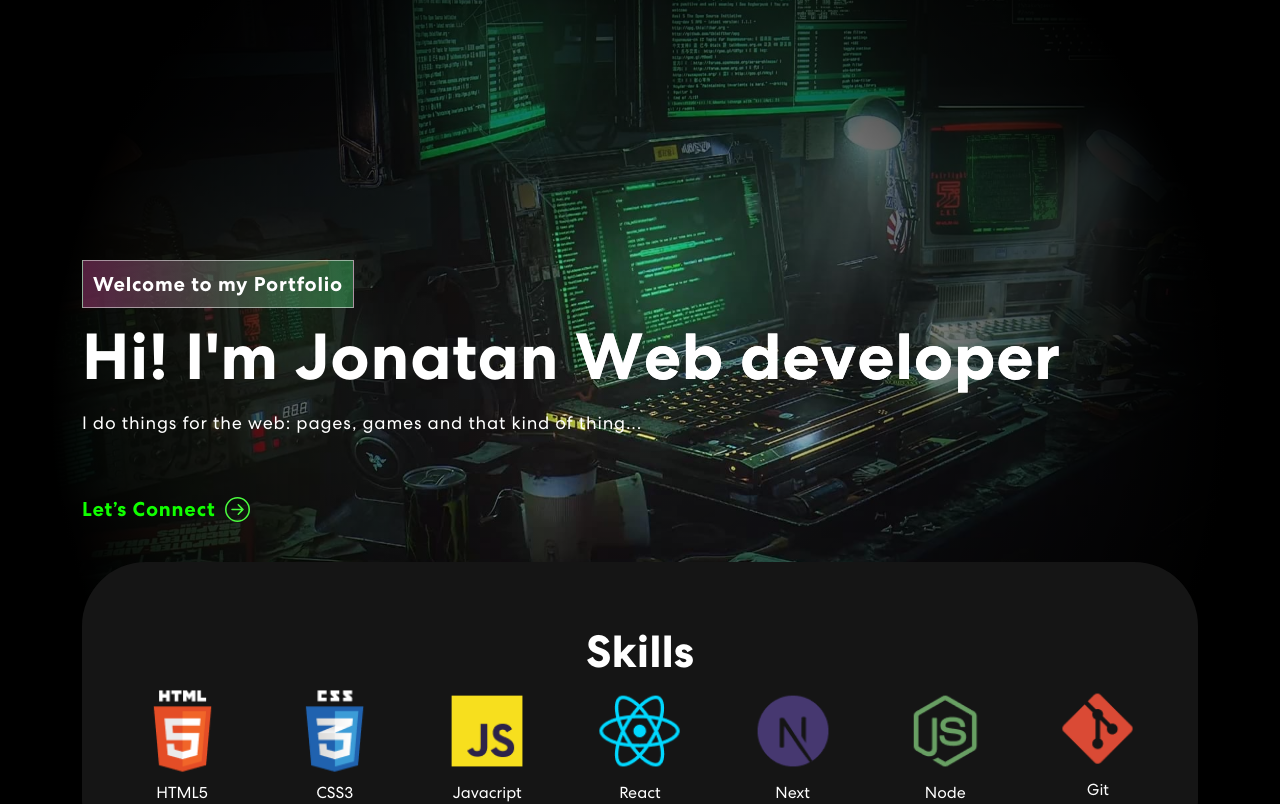
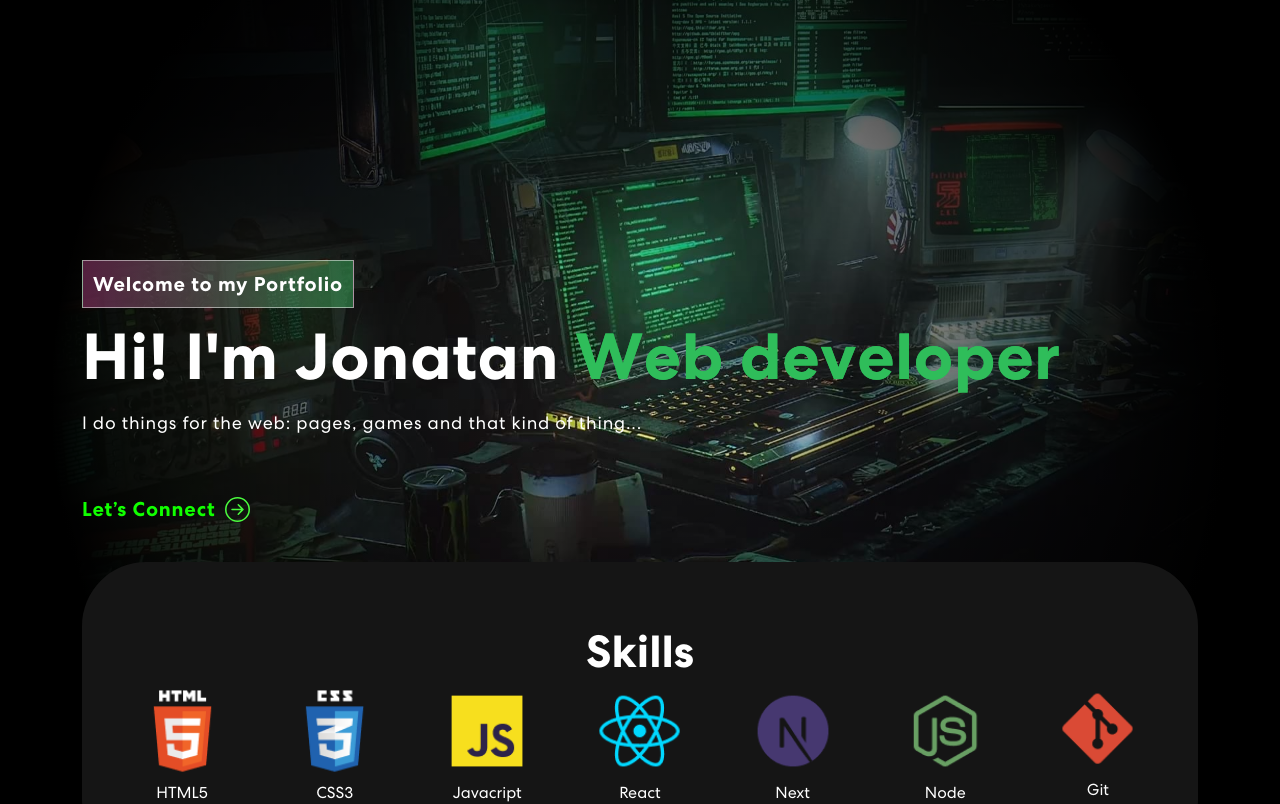
Before and after one commit to YonPalac1/YonPalac1, a React (Vite) app: page / in a window 1280 px wide. Shown: the top 804 px of the page. Built offline with nearby package versions, Linux system fonts and the light colour scheme.

Commit message:
color in welcome

```diff
--- a/package.json
+++ b/package.json
@@ -12,7 +12,7 @@
   },
   "devDependencies": {
     "gh-pages": "^6.1.1",
-    "vite": "^5.0.8"
+    "vite": "^4.4.0"
   },
   "dependencies": {
     "@emotion/react": "^11.11.3",
--- a/src/App.css
+++ b/src/App.css
@@ -275,6 +275,7 @@ nav.navbar .navbar-toggler[aria-expanded="true"] .navbar-toggler-icon {
  h1 span {
   position: relative;
   cursor: none;
+  color: rgb(47, 189, 90);
   animation: text_shake 0.35s;
   animation-iteration-count: 4;
 }
```
Also changed, not shown: 1 other file (tests, documents, lock files or other folders).
